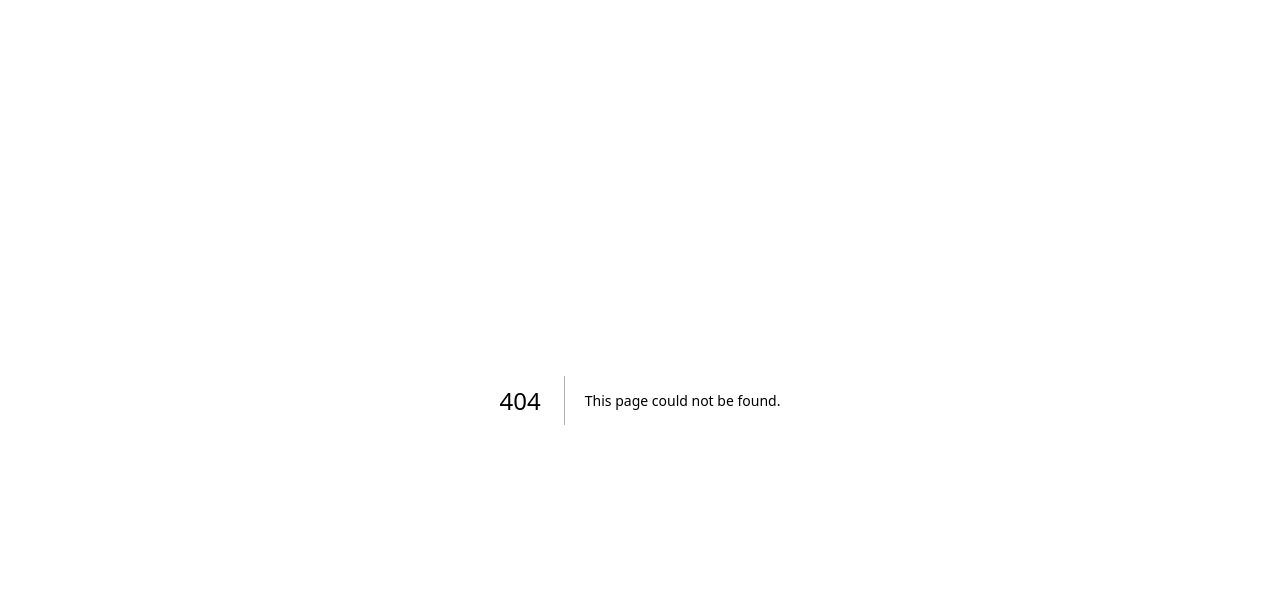
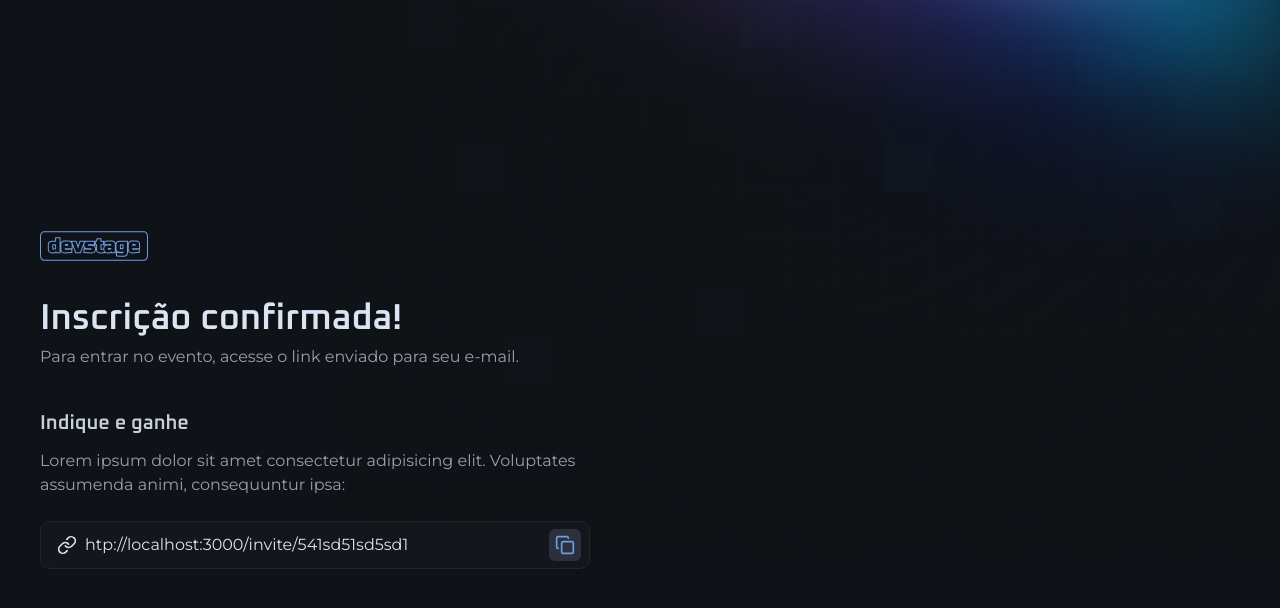
Before and after one commit to jp-data/action-events, a Next.js app: page /invite in a window 1280 px wide. Before the commit this address had no page. Shown: the top 608 px of the page. Built offline with nearby package versions, Linux system fonts and the light colour scheme.

Commit message:
Invite page - twMerge

```diff
--- a/package.json
+++ b/package.json
@@ -15,6 +15,7 @@
     "postcss": "^8.5.2",
     "react": "^19.0.0",
     "react-dom": "^19.0.0",
+    "tailwind-merge": "^3.0.1",
     "tailwindcss": "^4.0.7"
   },
   "devDependencies": {
--- /dev/null
+++ b/src/app/invite/page.tsx
@@ -0,0 +1,48 @@
+import Image from 'next/image'
+import Logo from '../../assets/Logo.svg'
+import { InputField, InputIcon, InputRoot } from '@/components/Input'
+import { Copy, Link } from 'lucide-react'
+import { IconButton } from '@/components/IconButton'
+
+export default function InvitePage() {
+    return (
+        <div className="min-h-dvh flex items-center justify-between gap-16 flex-col md:flex-row">
+            <div className="flex flex-col gap-10 w-full max-w-[550px]">
+                <Image src={Logo} alt="devstage" width={108.25} height={30} />
+
+                <div className='space-y-2'>
+                    <h1 className='text-4xl font-semibold font-heading text-gray-100 leading-none'>
+                        Inscrição confirmada!
+                    </h1>
+                    <p className='text-gray-300'>Para entrar no evento, acesse o link enviado para seu e-mail.</p>
+                </div>
+
+                <div className='space-y-6'>
+                    <div className='space-y-3'>
+                        <h2 className='text-gray-200 text-xl font-heading font-semibold'>
+                            Indique e ganhe
+                        </h2>
+                        <p className='text-gray-300'>
+                            Lorem ipsum dolor sit amet consectetur adipisicing elit.
+                            Voluptates assumenda animi, consequuntur ipsa:
+                        </p>
+                    </div>
+                    <InputRoot>
+                        <InputIcon>
+                            <Link className='size-5' />
+                        </InputIcon>
+
+                        <InputField
+                            readOnly
+                            defaultValue='htp://localhost:3000/invite/541sd51sd5sd1'
+                        />
+
+                        <IconButton className='-mr-2'>
+                            <Copy className='size-5' />
+                        </IconButton>
+                    </InputRoot>
+                </div>
+            </div>
+        </div>
+    )
+}
--- a/src/app/layout.tsx
+++ b/src/app/layout.tsx
@@ -27,7 +27,9 @@
   return (
     <html lang="en" className={`${oxanium.variable} ${montserrat.variable}`}>
       <body className="bg-gray-900 text-gray-100 antialiased bg-[url(/Background.png)] bg-no-repeat bg-top md:bg-right-top">
-        {children}
+        <main className="max-w-[1240px] mx-auto px-5 py-8 md:py-0">
+          {children}
+        </main>
       </body>
     </html>
   );
--- a/src/app/page.tsx
+++ b/src/app/page.tsx
@@ -6,7 +6,6 @@
 
 export default function Home() {
   return (
-    <main className="max-w-[1240px] mx-auto px-5 py-8 md:py-0">
     <div className="min-h-dvh flex flex-col justify-center gap-16">
       <div className="flex flex-col gap-8 items-center md:items-start">
         <Image src={Logo} alt='devstage' width={108.5} height={30} />
@@ -54,8 +53,5 @@
         </form>
       </div>
     </div>
-
-
-    </main>
   );
 }
--- a/src/components/IconButton.tsx
+++ b/src/components/IconButton.tsx
@@ -1,13 +1,14 @@
 import { ComponentProps, ReactNode } from "react"
+import { twMerge } from "tailwind-merge"
 
 interface ButtonProps extends ComponentProps<'button'> { }{
 
 }
 
-export function IconButton(props: ButtonProps) {
+export function IconButton({ className, ...props }: ButtonProps) {
     return (
         <button
-            className="p-1.5 bg-gray-500 text-blue rounded-md cursor-pointer transition-colors duration-300 hover:bg-blue hover:text-gray-900"
+            className={twMerge("p-1.5 bg-gray-500 text-blue rounded-md cursor-pointer transition-colors duration-300 hover:bg-blue hover:text-gray-900", className)}
             {...props}
         />
     )
```
Also changed, not shown: 1 other file (tests, documents, lock files or other folders). Lines whose indentation alone changed are shown as unchanged.
